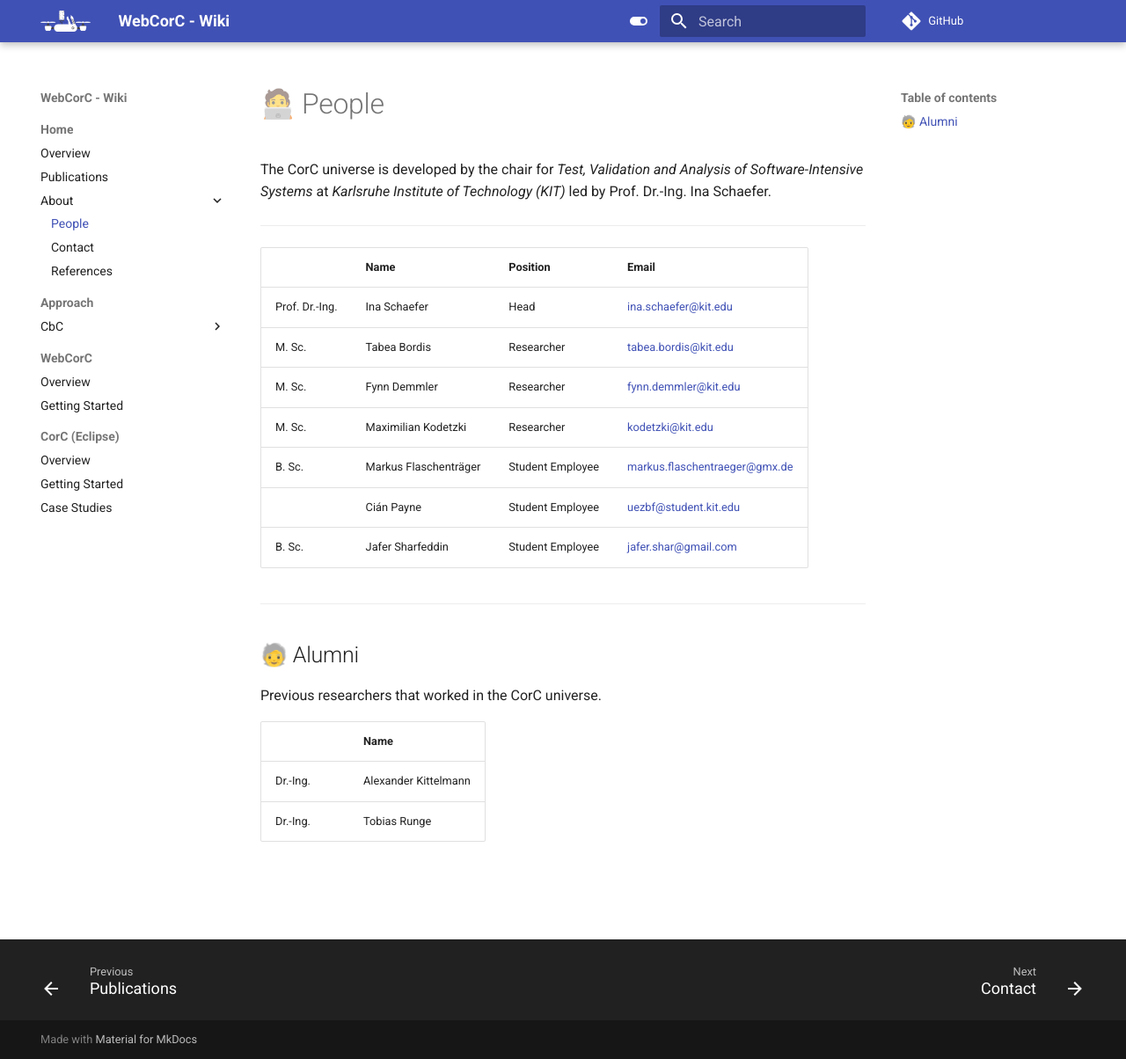
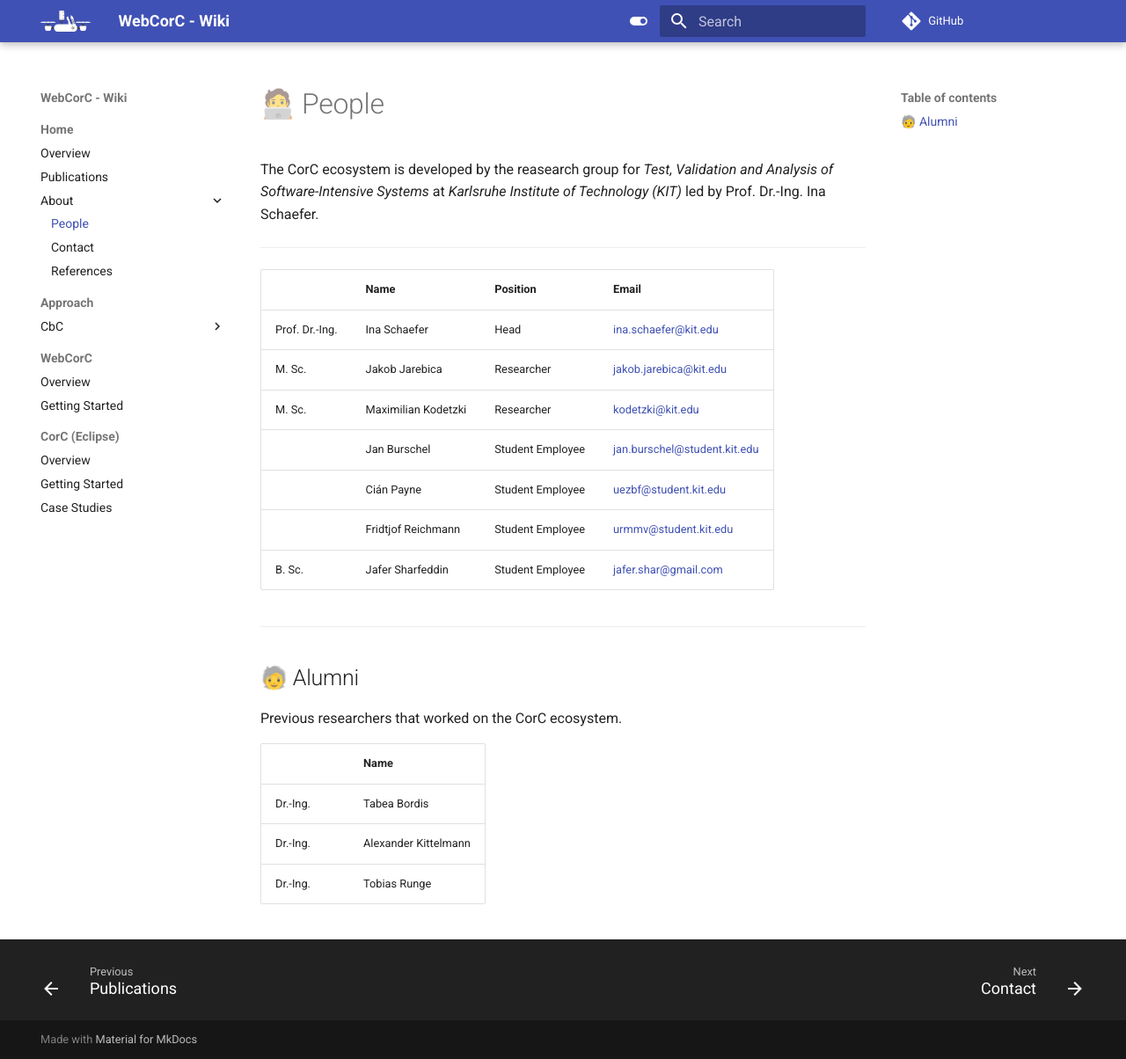
Before and after one commit to KIT-TVA/WebCorC, an MkDocs documentation site: the page built from docs/home/members.md, in a window 1280 px wide and 1204 px high. Shown: the whole window at 88% size. Built offline with MkDocs 1.6.1 and Material for MkDocs 9.7.7, drawn with Linux system fonts in a browser that asks for light colours; comment, search, counter and statistics services are not loaded.

Commit message:
Revise members and description in members.md
Updated the description of the CorC ecosystem and modified the members list to include new members while removing some entries.

```diff
--- a/docs/home/members.md
+++ b/docs/home/members.md
@@ -1,26 +1,27 @@
 # 🧑‍💻 People
 
-The CorC universe is developed by the chair for *Test, Validation and Analysis of Software-Intensive Systems* at *Karlsruhe Institute of Technology (KIT)* led by Prof. Dr.-Ing. Ina Schaefer.
+The CorC ecosystem is developed by the reasearch group for *Test, Validation and Analysis of Software-Intensive Systems* at *Karlsruhe Institute of Technology (KIT)* led by Prof. Dr.-Ing. Ina Schaefer.
 
 ---
 
 || Name | Position | Email |
 |------|------|------|------|
 |Prof. Dr.-Ing.| Ina Schaefer | Head | [ina.schaefer@kit.edu](mailto:ina.schaefer@kit.edu) |
-| M. Sc. | Tabea Bordis | Researcher | [tabea.bordis@kit.edu](mailto:tabea.bordis@kit.edu) |
-| M. Sc. | Fynn Demmler | Researcher | [fynn.demmler@kit.edu](mailto:fynn.demmler@kit.edu) |
+| M. Sc. | Jakob Jarebica | Researcher | [jakob.jarebica@kit.edu](mailto:jakob.jarebica@kit.edu) |
 | M. Sc. | Maximilian Kodetzki | Researcher | [kodetzki@kit.edu](mailto:kodetzki@kit.edu) |
-| B. Sc. | Markus Flaschenträger | Student Employee| [markus.flaschentraeger@gmx.de](mailto:markus.flaschentraeger@gmx.de) |
+|| Jan Burschel | Student Employee| [jan.burschel@student.kit.edu](mailto:jan.burschel@student.kit.edu) |
 || Cián Payne | Student Employee| [uezbf@student.kit.edu](mailto:uezbf@student.kit.edu) |
+|| Fridtjof Reichmann | Student Employee| [urmmv@student.kit.edu](mailto:urmmv@student.kit.edu) |
 | B. Sc. | Jafer Sharfeddin | Student Employee| [jafer.shar@gmail.com](mailto:jafer.shar@gmail.com) |
 
 ---
 
 ## 🧓 Alumni
 
-Previous researchers that worked in the CorC universe.
+Previous researchers that worked on the CorC ecosystem.
 
 || Name |
 |------|------|
+| Dr.-Ing. | Tabea Bordis |
 | Dr.-Ing. | Alexander Kittelmann |
 | Dr.-Ing. | Tobias Runge |
```
